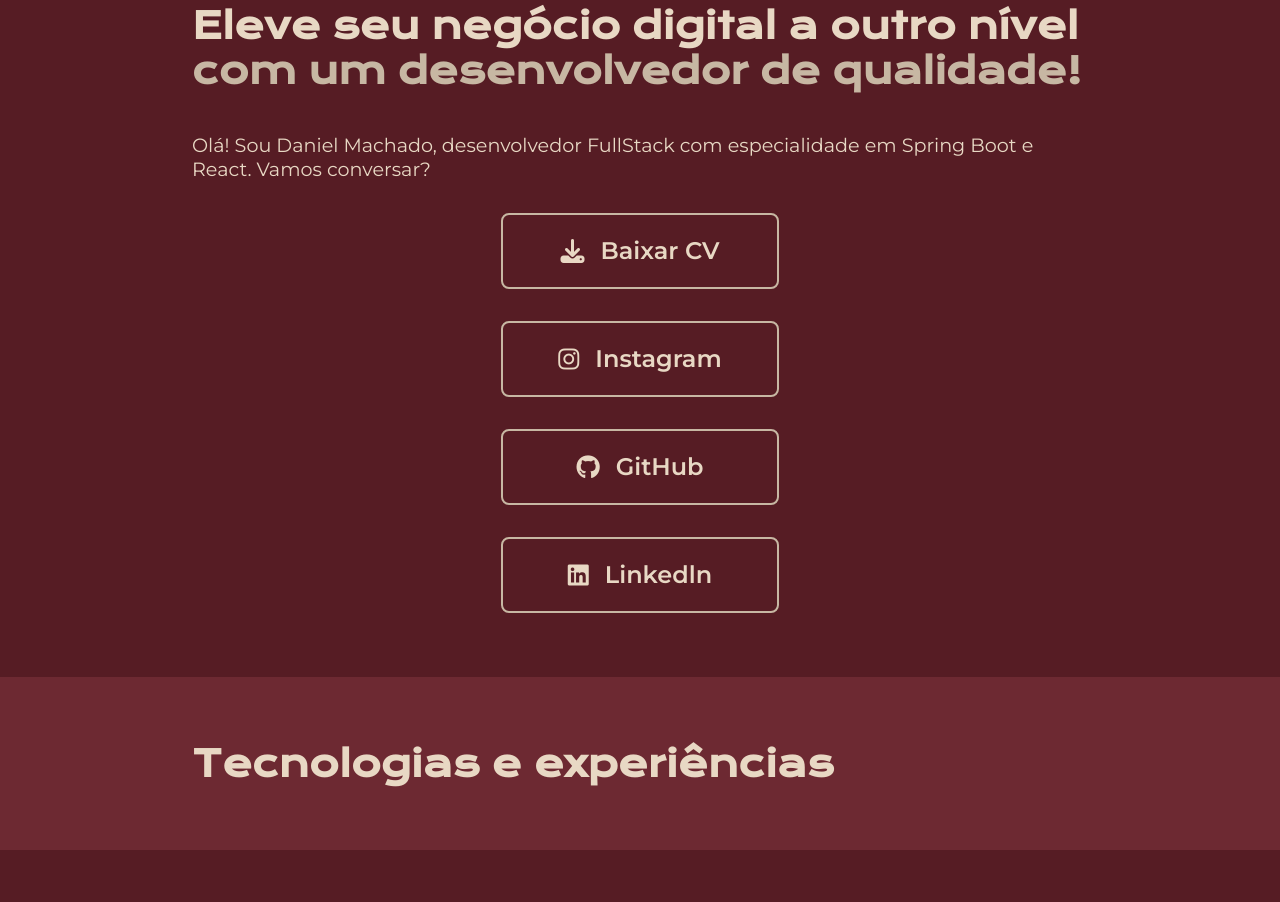
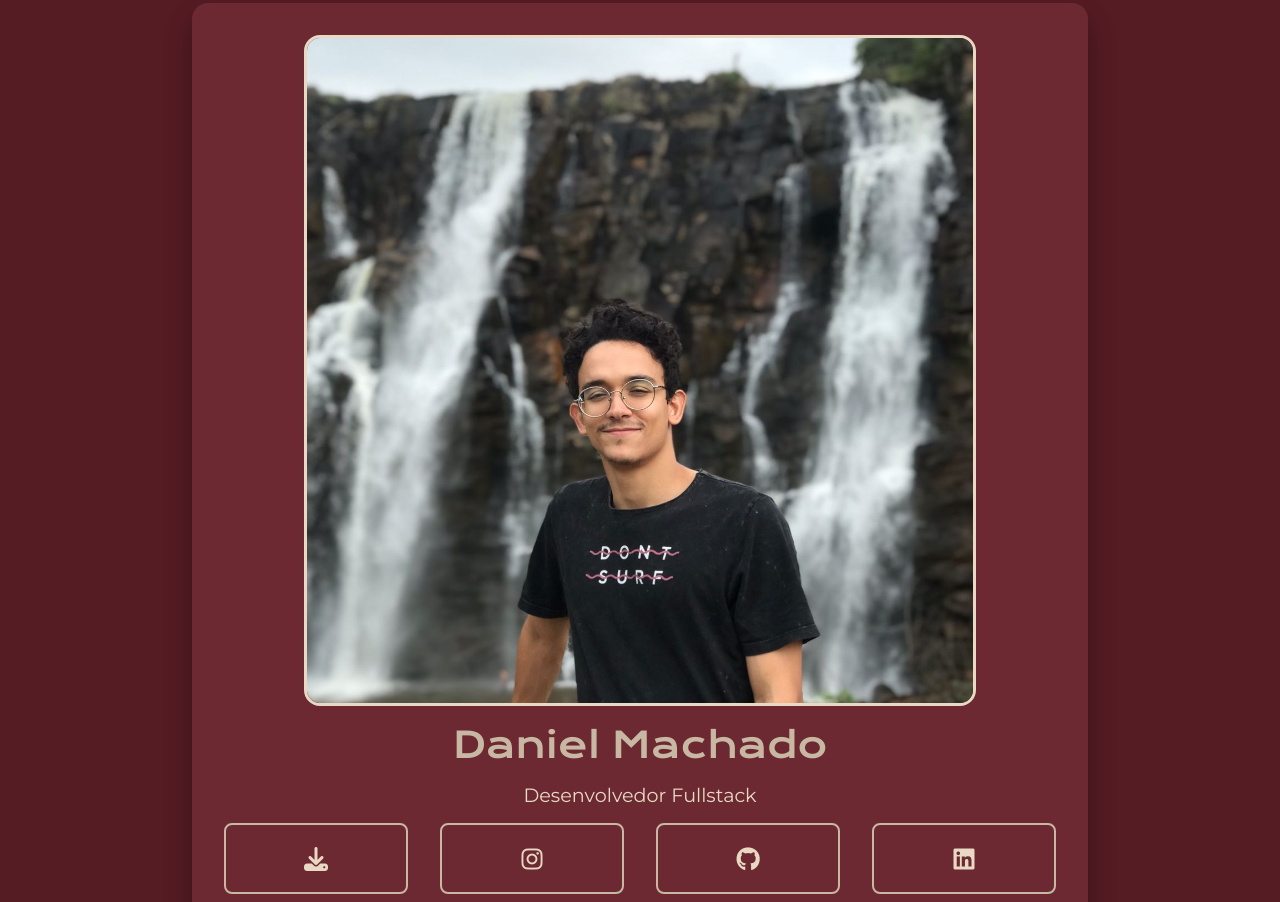
Before and after one commit to DanyAxeDev/portf-lio, a website: page index.html in a window 1280 px wide. Shown: the part 298-1200 px from the top of the page. Drawn offline with nearby package versions, Linux system fonts and the light colour scheme.

Commit message:
Melhoria no about me e inserção de card na home

```diff
--- a/index.html
+++ b/index.html
@@ -14,7 +14,7 @@
 <body>
     <header class="cabecalho uianimated bottom">
         <nav class="cabecalho__menu">
-            <a href="#" class="cabecalho__menu__link">Tecnologias e experiências</a>
+            <a href="#tecnologias" class="cabecalho__menu__link">Tecnologias e experiências</a>
             <a href="#projetos" class="cabecalho__menu__link">Projetos</a>
             <a href="#sobremim" class="cabecalho__menu__link">Sobre mim</a>
         </nav>
@@ -29,32 +29,35 @@
         </nav>
     </header>
     <main class="apresentacao uianimated left delay-100">
+        <div class="daniel__card">
+            <img class="apresentacao__img uianimated top delay-100" src="assets/eu.jpeg" alt="Foto do daniel">
+            <p class="titulo-destaque apresentacao__conteudo__titulo">Daniel Machado</p>
+            <p class="apresentacao__conteudo__texto">Desenvolvedor Fullstack</p>
+            <div class="apresentacao__links">
+                <a class="apresentacao__links__navegacao" href="assets/Daniel Machado CV.pdf"
+                    download="Daniel Machado CV.pdf">
+                    <i class="fa-solid fa-download"></i></i>
+                </a>
+                <a class="apresentacao__links__navegacao" href="https://instagram.com/daniel_axe_boy" target="_blank">
+                    <i class="fa-brands fa-instagram"></i>
+                </a>
+                <a class="apresentacao__links__navegacao" href="https://github.com/DanyAxeDev" target="_blank">
+                    <i class="fa-brands fa-github"></i>
+                </a>
+                <a class="apresentacao__links__navegacao" href="https://www.linkedin.com/in/danielmachadodev/"
+                    target="_blank">
+                    <i class="fa-brands fa-linkedin"></i>
+                </a>
+            </div>
+        </div>
         <section class="apresentacao__conteudo">
             <h1 class="apresentacao__conteudo__titulo">Eleve seu negócio digital a outro nível<strong
-            class="titulo-destaque"> com um desenvolvedor de qualidade!
-            </strong></h1>
+                    class="titulo-destaque"> com um desenvolvedor de qualidade!
+                </strong></h1>
             <p class="apresentacao__conteudo__texto">Olá! Sou Daniel Machado, desenvolvedor
-            FullStack com especialidade em Spring Boot e React. Vamos
-            conversar?</p>
+                FullStack com especialidade em Spring Boot e React. Vamos
+                conversar?</p>
         </section>
-        <div class="apresentacao__links">
-            <a class="apresentacao__links__navegacao" href="assets/Daniel Machado CV.pdf" download="Daniel Machado CV.pdf">
-                <i class="fa-solid fa-download"></i></i>
-                <p>Baixar CV</p>
-            </a>
-            <a class="apresentacao__links__navegacao" href="https://instagram.com/daniel_axe_boy" target="_blank">
-                <i class="fa-brands fa-instagram"></i>
-                <p>Instagram</p>
-            </a>
-            <a class="apresentacao__links__navegacao" href="https://github.com/DanyAxeDev" target="_blank">
-                <i class="fa-brands fa-github"></i>
-                <p>GitHub</p>
-            </a>
-            <a class="apresentacao__links__navegacao" href="https://www.linkedin.com/in/danielmachadodev/" target="_blank">
-                <i class="fa-brands fa-linkedin"></i>
-                <p>Linkedln</p>
-            </a>
-        </div>
     </main>
     <main class="apresentacao uianimated right delay-100" id="tecnologias">
         <section class="apresentacao__conteudo">
@@ -69,7 +72,8 @@
                     <div class="image__card"><img src="assets/eu.jpeg" alt=""></div>
                     <div class="text__card">
                         <p class="titulo__card">Mural de imagens</p>
-                        <p class="descricao__card">Um site que serve como um mural de fotos, realizando a inserção, e a exclusão de imagens</p>
+                        <p class="descricao__card">Um site que serve como um mural de fotos, realizando a inserção, e a
+                            exclusão de imagens</p>
                     </div>
                     <div class="buttom__card">
                         <button class="repository__button"><i class="fa-brands fa-github"></i>Repositório</button>
@@ -80,7 +84,8 @@
                     <div class="image__card"><img src="assets/eu.jpeg" alt=""></div>
                     <div class="text__card">
                         <p class="titulo__card">Mural de imagens</p>
-                        <p class="descricao__card">Um site que serve como um mural de fotos, realizando a inserção, e a exclusão de imagens</p>
+                        <p class="descricao__card">Um site que serve como um mural de fotos, realizando a inserção, e a
+                            exclusão de imagens</p>
                     </div>
                     <div class="buttom__card">
                         <button class="repository__button"><i class="fa-brands fa-github"></i>Repositório</button>
@@ -91,7 +96,8 @@
                     <div class="image__card"><img src="assets/eu.jpeg" alt=""></div>
                     <div class="text__card">
                         <p class="titulo__card">Mural de imagens</p>
-                        <p class="descricao__card">Um site que serve como um mural de fotos, realizando a inserção, e a exclusão de imagens</p>
+                        <p class="descricao__card">Um site que serve como um mural de fotos, realizando a inserção, e a
+                            exclusão de imagens</p>
                     </div>
                     <div class="buttom__card">
                         <button class="repository__button"><i class="fa-brands fa-github"></i>Repositório</button>
@@ -104,13 +110,19 @@
     <main class="apresentacao uianimated right delay-100" id="sobremim">
         <section class="apresentacao__conteudo">
             <h1 class="apresentacao__conteudo__titulo">Sobre mim</h1>
-            <p class="apresentacao__conteudo__texto uianimated left delay-100">Me interessei pela área de programação em um trabalho que tive como jovem aprendiz, no qual eu realizava muitas tarefas repetitivas, e percebi que elas poderiam ser automatizadas.
+            <p class="apresentacao__conteudo__texto uianimated left delay-100">Me interessei pela área de programação em
+                um trabalho que tive como jovem aprendiz, no qual eu realizava muitas tarefas repetitivas, e percebi que
+                elas poderiam ser automatizadas.
             </p>
-            <p class="apresentacao__conteudo__texto uianimated right delay-100">Desde então, entrei no curso de Analise e Desenvolvimento de Sistemas e estou estudando para me tornar um desenvolvedor FullStack.</p>
-            <p class="apresentacao__conteudo__texto uianimated left delay-100">Sou persistente, disciplinado, estou sempre procurando me desenvolver e tentando fazer o meu melhor de forma rápida e criativa.</p>
-            <p class="apresentacao__conteudo__texto uianimated right delay-100">Quero ganhar experiência na área de tecnologia, e conciliar o conhecimento teórico que estou aprendendo, com o conhecimento prático que o trabalho possa me proporcionar.</p>
+            <p class="apresentacao__conteudo__texto uianimated right delay-100">Desde então, entrei no curso de Analise
+                e Desenvolvimento de Sistemas e estou estudando para me tornar um desenvolvedor FullStack.</p>
+            <p class="apresentacao__conteudo__texto uianimated left delay-100">Sou persistente, disciplinado, estou
+                sempre procurando me desenvolver e tentando fazer o meu melhor de forma rápida e criativa.</p>
+            <p class="apresentacao__conteudo__texto uianimated right delay-100">Quero ganhar experiência na área de
+                tecnologia, e conciliar o conhecimento teórico que estou aprendendo, com o conhecimento prático que o
+                trabalho possa me proporcionar.</p>
         </section>
-        <img class="apresentacao__img uianimated top delay-100" src="assets/eu.jpeg" alt="Foto do daniel">
+        <img class="apresentacao__img__about uianimated top delay-100" src="assets/eu 2.jpeg" alt="Foto do daniel">
     </main>
     <footer class="rodape">
         <p>Developed by Daniel Machado © 2025</p>
--- a/styles/style.css
+++ b/styles/style.css
@@ -54,7 +54,7 @@
     padding: 5% 15%;
     display: flex;
     align-items: center;
-    gap: 2rem;
+    gap: 5rem;
 }
 
 .apresentacao__conteudo{
@@ -83,11 +83,10 @@
 
 .apresentacao__links{
     display: flex;
-    flex-direction: column;
     justify-content: space-between;
     align-items: center;
     gap: 2rem;
-    width: 50%;
+    width: 100%;
 }
 .apresentacao__links__subtitulo{
     font-family: var(--fonte-primaria);
@@ -111,7 +110,7 @@
     font-family: var(--fonte-secundaria);
 }
 .apresentacao__links__navegacao:hover{
-    background-color: var(--cor-hover);
+    background-color: var(--cor-primaria);
 }
 .rodape{
     color: var(--cor-primaria);
@@ -124,9 +123,15 @@
 }
 
 .apresentacao__img{
+    width: 80%;
+    border-radius: 1rem;
+    border: solid;
+}
+
+.apresentacao__img__about{
     width: 40%;
-    border: ridge 2px var(--cor-terciaria);
-    border-radius: 1rem;
+    border-radius: 30rem;
+    border: solid;
 }
 
 .menu-toggle{
@@ -262,6 +267,17 @@
     background-color: var(--cor-hover);
 }
 
+.daniel__card{
+    display: flex;
+    flex-direction: column;
+    gap: 1rem;
+    align-items: center;
+    background-color: var(--cor-hover);
+    padding: 2rem;
+    border-radius: 1rem;
+    box-shadow: 0 12px 24px rgba(0, 0, 0, 0.2), 0 16px 32px rgba(0, 0, 0, 0.15);
+}
+
 @media (max-width: 1344px){
     .apresentacao{
         flex-direction: column;
@@ -273,10 +289,10 @@
         justify-content: center;
     }
     .apresentacao__links__navegacao{
-        width: 231px;
+        width: 60%;
     }
-    .apresentacao__img{
-        width: 100%;
+    .apresentacao__img__about{
+        width: 40%;
     }
     .apresentacao__conteudo{
         width: 100%;
@@ -299,6 +315,9 @@
     .menu-toggle{
         display: block;
     }
+    .apresentacao{
+        gap: 0;
+    }
     .apresentacao__conteudo{
         gap: 2rem;
         margin: 2rem 0 2rem 0;
@@ -318,9 +337,13 @@
     }
     .apresentacao__links__navegacao{
         font-size: 1.10rem;
+        width: 50%;
     }
     .apresentacao__links__navegacao p{
         display: none;
+    }
+    .apresentacao__img__about{
+        width: 80%;
     }
 }
 
```
Also changed, not shown: assets/eu 2.jpeg (added).
